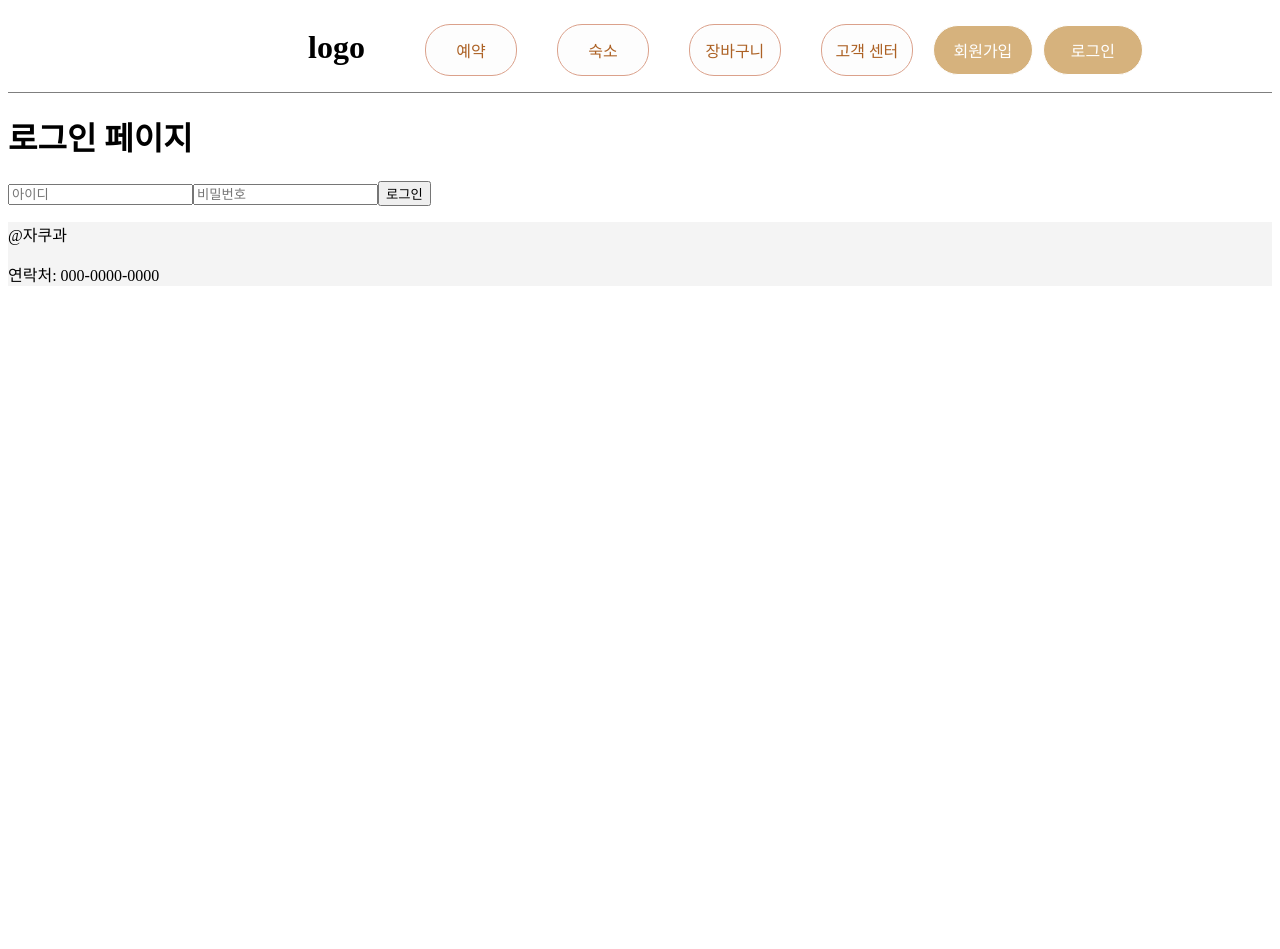
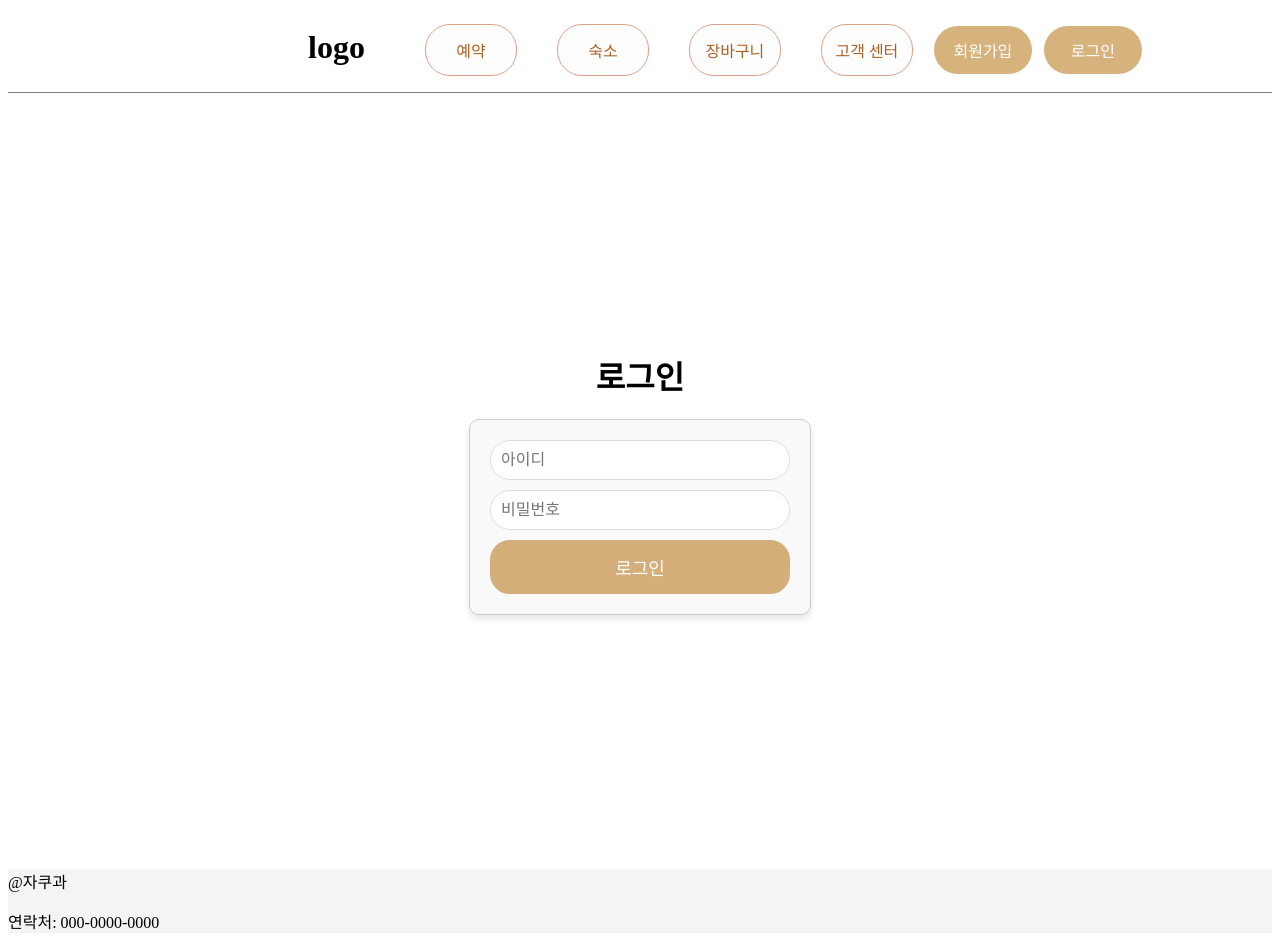
Before and after one commit to Kim-kym/HotelView, a React (Vite) app: page /login in a window 1280 px wide. Before the commit the page ends 800 px from the top, so only its background shows below. Built offline with nearby package versions, Linux system fonts and the light colour scheme.

Commit message:
[예진] 로그인 폼 css

```diff
--- a/src/components/contexts/AuthContext.jsx
+++ b/src/components/contexts/AuthContext.jsx
@@ -12,7 +12,7 @@ export function AuthProvider({ children }) {
 
   const handleLogin = async () => {
     try {
-      const response = await fetch("http://localhost:8080/user/login", {
+      const response = await fetch("http://localhost:8050/user/login", {
         method: "POST",
         headers: {
           "Content-Type": "application/json",
--- a/src/components/pages/SignInPage.jsx
+++ b/src/components/pages/SignInPage.jsx
@@ -1,4 +1,5 @@
 import { useAuth } from "../contexts/AuthContext";
+import "../../styled/SignInPage.css";
 
 function SignInPage() {
   const { username, setUsername, password, setPassword, handleLogin } =
@@ -10,9 +11,9 @@ function SignInPage() {
   };
 
   return (
-    <div>
-      <h1>로그인 페이지</h1>
-      <form onSubmit={handleSubmit}>
+    <div className="signin-container">
+      <h1>로그인</h1>
+      <form className="signin-form" onSubmit={handleSubmit}>
         {" "}
         <input
           type="text"
@@ -28,7 +29,7 @@ function SignInPage() {
           onChange={(e) => setPassword(e.target.value)}
           autoComplete="current-password"
         />
-        <button type="submit">로그인</button>
+        <button type="submit" className="submit-button">로그인</button>
       </form>
     </div>
   );
--- /dev/null
+++ b/src/styled/SignInPage.css
@@ -0,0 +1,47 @@
+.signin-container {
+    display: flex;
+    flex-direction: column;
+    align-items: center;
+    justify-content: center;
+    min-height: calc(100vh - 120px);
+    padding-top: 40px;
+    padding-bottom: 40px;
+  }
+
+  .signin-form {
+    display: flex;
+    flex-direction: column;
+    width: 300px; /* 회원가입 폼과 동일한 너비 */
+    gap: 10px;
+    padding: 20px;
+    border: 1px solid #ccc;
+    border-radius: 10px;
+    background-color: #f9f9f9;
+    box-shadow: 0px 4px 6px rgba(0, 0, 0, 0.1);
+  }
+
+  .signin-form input {
+    padding: 10px;
+    font-size: 16px;
+    border: 1px solid #ddd;
+    border-radius: 20px; /* ✅ 입력창 둥글게 */
+    box-sizing: border-box;
+    width: 100%;
+  }
+
+  .signin-form .submit-button {
+    width: 100%;
+    padding: 12px;
+    font-size: 18px;
+    background-color: #d4af7a; /* ✅ 따뜻한 베이지 색 */
+    color: white;
+    border: 2px solid #d4af7a;
+    border-radius: 20px; /* ✅ 둥근 버튼 */
+    cursor: pointer;
+    transition: background-color 0.3s, border-color 0.3s;
+  }
+
+  .signin-form .submit-button:hover {
+    background-color: #c49c5d;
+    border-color: #c49c5d;
+  }
```
